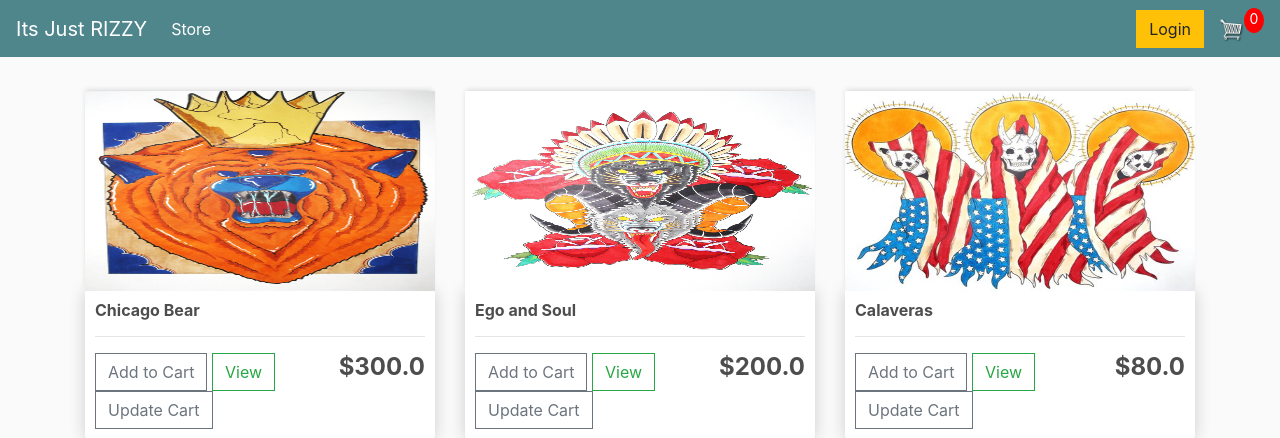
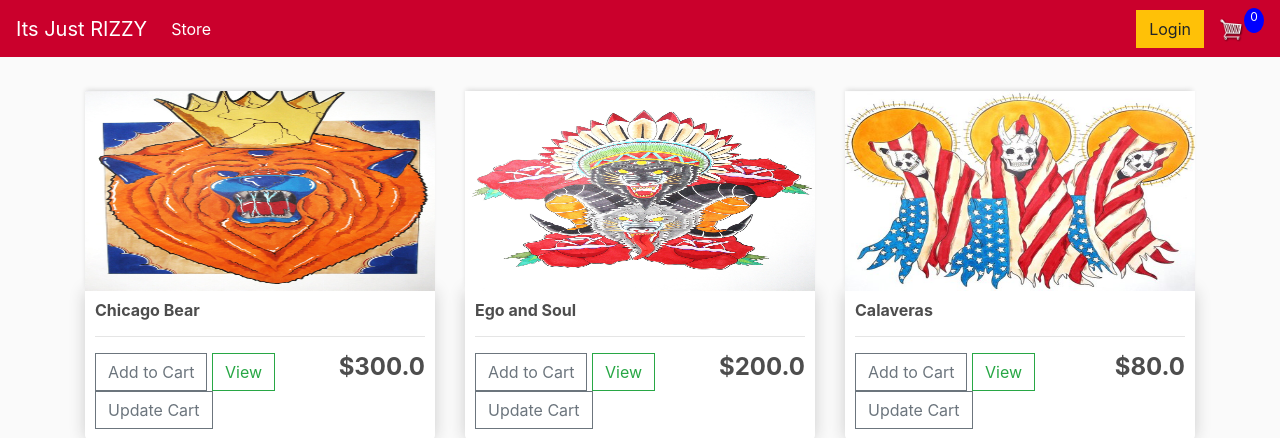
Before and after one commit to jsilvajr1/online_store, a Django app: page / in a window 1280 px wide. Shown: the top 438 px of the page. Run offline with Django 3.2, Linux system fonts and the light colour scheme; data comes from the database, SQL or seed files in the repository; both versions use the stored data as it was after the commit; some libraries are stand-ins or nearby versions.

```diff
--- a/static/css/main.css
+++ b/static/css/main.css
@@ -26,7 +26,7 @@ h1,h2,h3,h4,h5,h6{
 }
 
 .bg-dark{
-	background-color: #4f868c!important;
+	background-color: rgb(202, 0, 44)!important;
 }
 
 #cart-icon{
@@ -39,11 +39,11 @@ h1,h2,h3,h4,h5,h6{
 	display: block;
 	text-align: center;
 	color:#fff;
-	background-color: red;
+	background-color: blue;
 	width: 20px;
 	height: 25px;
 	border-radius: 50%;
-	font-size: 14px;
+	font-size: 12px;
 }
 
 .col-lg-4, .col-lg-6, .col-lg-8, .col-lg-12{
```
Also changed, not shown: db.sqlite3.
